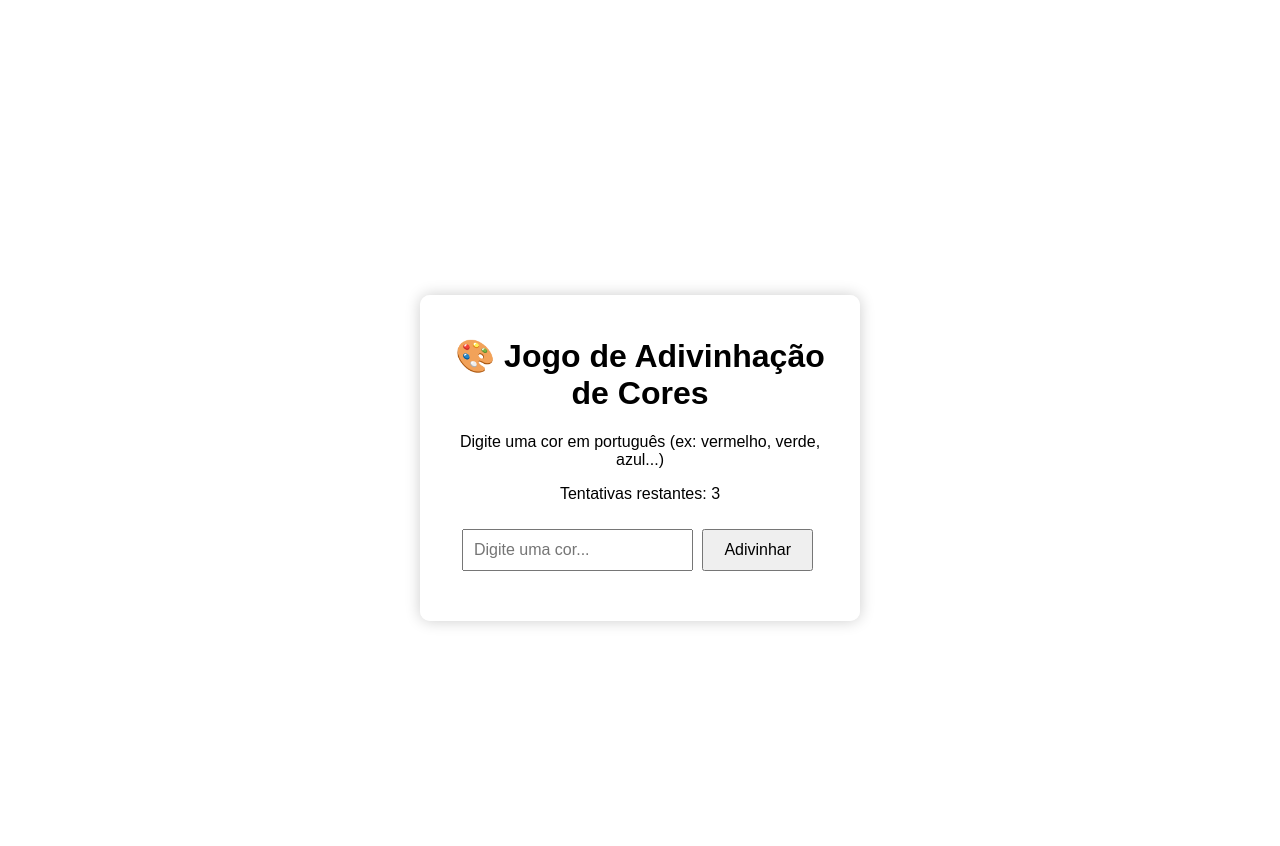
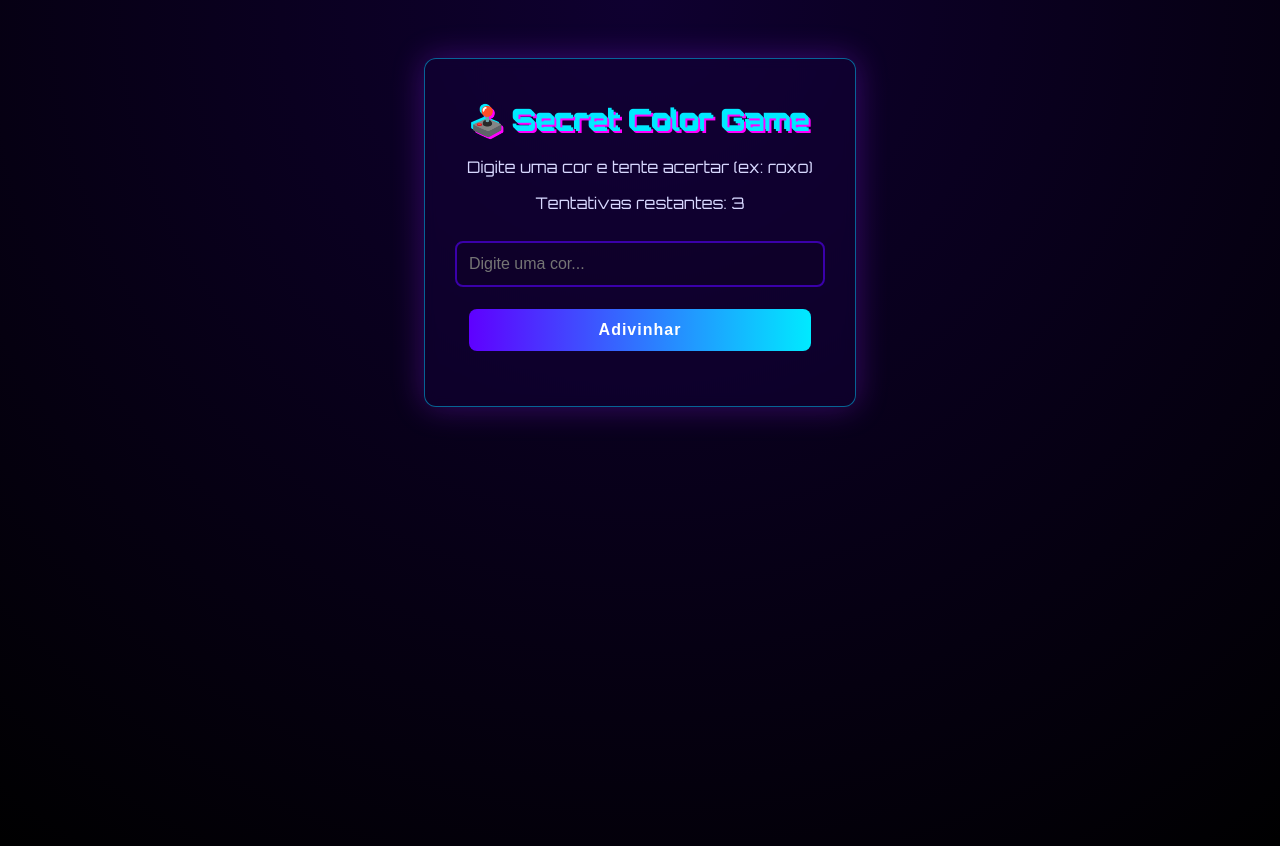
Before and after one commit to victor-alberto-dev/jogo-adivinhacao-cores, a plain HTML site: page index.html in a window 1280 px wide. Drawn offline with Linux system fonts and the light colour scheme.

Commit message:
Versao nova

```diff
--- a/index.html
+++ b/index.html
@@ -8,8 +8,8 @@
 <body>
     <div class="card">
 
-        <h1>🎨 Jogo de Adivinhação de Cores</h1>
-        <p>Digite uma cor em português (ex: vermelho, verde, azul...)</p>
+        <h1 class="glitch">🕹️ Secret Color Game</h1>
+        <p>Digite uma cor e tente acertar (ex: roxo)</p>
 
         <p>Tentativas restantes: <span id="tentativas">3</span></p>
 
--- a/script.js
+++ b/script.js
@@ -18,15 +18,30 @@ let corSorteada;
 let tentativas;
 
 function iniciarJogo() {
+    // 👉 AQUI o erro foi corrigido: coresPT -> listaCores
     corSorteada = listaCores[Math.floor(Math.random() * listaCores.length)];
     tentativas = 3;
+
     document.getElementById("tentativas").innerText = tentativas;
     document.getElementById("mensagem").innerText = "";
+
+    // se existir um elemento com id "dica", reseta ele também
+    const dicaEl = document.getElementById("dica");
+    if (dicaEl) {
+        dicaEl.innerText = "";
+        dicaEl.style.opacity = "0";
+    }
+
     document.getElementById("entradaCor").value = "";
+    document.getElementById("entradaCor").disabled = false;
+
     document.getElementById("btnAdivinhar").disabled = false;
     document.getElementById("btnReset").style.display = "none";
-    document.body.style.backgroundColor = "white";
-    console.log("Cor sorteada:", corSorteada);
+
+    // volta pro fundo cyberpunk padrão
+    document.body.style.background = "radial-gradient(circle at top, #0f0030, #000)";
+
+    console.log("Nova cor sorteada:", corSorteada);
 }
 
 document.getElementById("btnAdivinhar").addEventListener("click", () => {
@@ -43,7 +58,7 @@ document.getElementById("btnAdivinhar").addEventListener("click", () => {
     }
 
     if (input === corSorteada) {
-        document.body.style.backgroundColor = mapaCores[corSorteada];
+        document.body.style.background = mapaCores[corSorteada];
         document.getElementById("mensagem").innerText = "🎉 Parabéns! Você acertou!";
         document.getElementById("btnAdivinhar").disabled = true;
         document.getElementById("btnReset").style.display = "inline-block";
@@ -52,11 +67,14 @@ document.getElementById("btnAdivinhar").addEventListener("click", () => {
         document.getElementById("tentativas").innerText = tentativas;
 
         if (tentativas === 2) {
-            document.getElementById("mensagem").innerText = `❌ Errou! Tentativas restantes: ${tentativas} \n🤓 Dica 1: começa com "${corSorteada[0].toUpperCase()}"`;
+            document.getElementById("mensagem").innerText =
+                `❌ Errou! Tentativas restantes: ${tentativas}\n🤓 Dica 1: começa com "${corSorteada[0].toUpperCase()}"`;
         } else if (tentativas === 1) {
-            document.getElementById("mensagem").innerText = `❌ Errou! Tentativas restantes: ${tentativas} \n🤓 Dica 1: começa com "${corSorteada[0].toUpperCase()}" \n🔢 Dica 2: tem ${corSorteada.length} letras`;
+            document.getElementById("mensagem").innerText =
+                `❌ Errou! Tentativas restantes: ${tentativas}\n🤓 Dica 1: começa com "${corSorteada[0].toUpperCase()}"\n🔢 Dica 2: tem ${corSorteada.length} letras`;
         } else {
-            document.getElementById("mensagem").innerText = `💀 Fim do jogo! A cor correta era: ${corSorteada}`;
+            document.getElementById("mensagem").innerText =
+                `💀 Fim do jogo! A cor correta era: ${corSorteada}`;
             document.getElementById("btnAdivinhar").disabled = true;
             document.getElementById("btnReset").style.display = "inline-block";
         }
--- a/style.css
+++ b/style.css
@@ -1,44 +1,107 @@
+/* ===== IMPORTAR FONTE FUTURISTA ===== */
+@import url('https://fonts.googleapis.com/css2?family=Orbitron:wght@400;700&display=swap');
+
+/* ===== FUNDO ===== */
 body {
-    background-color: white;
-    font-family: Arial, sans-serif;
+    background: radial-gradient(circle at top, #0f0030, #000);
+    color: #d8d8ff;
+    font-family: 'Orbitron', sans-serif;
     text-align: center;
-    transition: background-color 0.5s ease;
+    transition: background-color 0.6s ease;
     padding-top: 50px;
     display: flex;
     justify-content: center;
     align-items: flex-start;
     min-height: 100vh;
-    transition: background-color 1s ease-in-out;
 }
 
-input {
-    padding: 10px;
-    font-size: 16px;
-    margin: 10px 0;
+/* ===== CARD ===== */
+.card {
+    background: rgba(20, 0, 60, 0.45);
+    border: 1px solid rgba(0, 200, 255, 0.5);
+    box-shadow:
+        0 0 20px rgba(0, 200, 255, 0.3),
+        0 0 40px rgba(180, 0, 255, 0.2);
+    border-radius: 12px;
+    padding: 25px;
+    width: 380px;
+    backdrop-filter: blur(6px);
+    animation: pulseNeon 4s infinite;
 }
 
+@keyframes pulseNeon {
+    0% { box-shadow: 0 0 20px rgba(0, 200, 255, 0.25); }
+    50% { box-shadow: 0 0 35px rgba(180, 0, 255, 0.35); }
+    100% { box-shadow: 0 0 20px rgba(0, 200, 255, 0.25); }
+}
+
+/* ===== INPUT ===== */
+input {
+    width: 90%;
+    padding: 12px;
+    margin: 12px 0;
+    font-size: 16px;
+
+    background: rgba(15, 0, 40, 0.7);
+    border: 2px solid #3a00aa;
+    color: #b8aaff;
+    border-radius: 8px;
+    outline: none;
+    transition: 0.3s ease;
+}
+
+input:focus {
+    border-color: #00eaff;
+    box-shadow: 0 0 10px #00eaff;
+}
+
+/* ===== BOTÕES ===== */
 button {
-    padding: 10px 20px;
+    width: 90%;
+    padding: 12px;
+    margin: 10px 0;
     font-size: 16px;
-    margin: 5px;
     cursor: pointer;
+
+    background: linear-gradient(90deg, #5f00ff, #00eaff);
+    color: #fff;
+    border: none;
+    border-radius: 8px;
+    transition: 0.3s ease;
+    font-weight: bold;
+    letter-spacing: 1px;
 }
 
 button:hover {
-    opacity: 0.8;
+    transform: scale(1.05);
+    box-shadow: 0 0 12px #00eaff, 0 0 20px #5f00ff;
 }
 
-.card {
-    background-color: rgba(255, 255, 255, 0.85);
-    max-width: 400px;
-    margin: auto;
-    padding: 20px;
-    border-radius: 10px;
-    box-shadow: 0 0 15px rgba(0,0,0,0.2);
+/* ===== MENSAGENS ===== */
+#mensagem {
+    font-size: 18px;
+    margin-top: 20px;
+    font-weight: bold;
+    color: #00eaff;
 }
 
-#mensagem {
-    font-weight: bold;
-    font-size: 18px;
-    margin-top: 20px;
+#dica {
+    font-size: 16px;
+    opacity: 0;
+    transition: opacity 0.6s ease;
+    margin-top: 10px;
+    color: #d68bff;
 }
+
+.glitch {
+    position: relative;
+    color: #00eaff;
+    font-size: 28px;
+    animation: glitch 1s infinite;
+}
+
+@keyframes glitch {
+    0% { text-shadow: 2px 2px #ff00ff, -2px -2px #00eaff; }
+    50% { text-shadow: -2px 2px #ff00ff, 2px -2px #00eaff; }
+    100% { text-shadow: 2px -2px #ff00ff, -2px 2px #00eaff; }
+}
```
